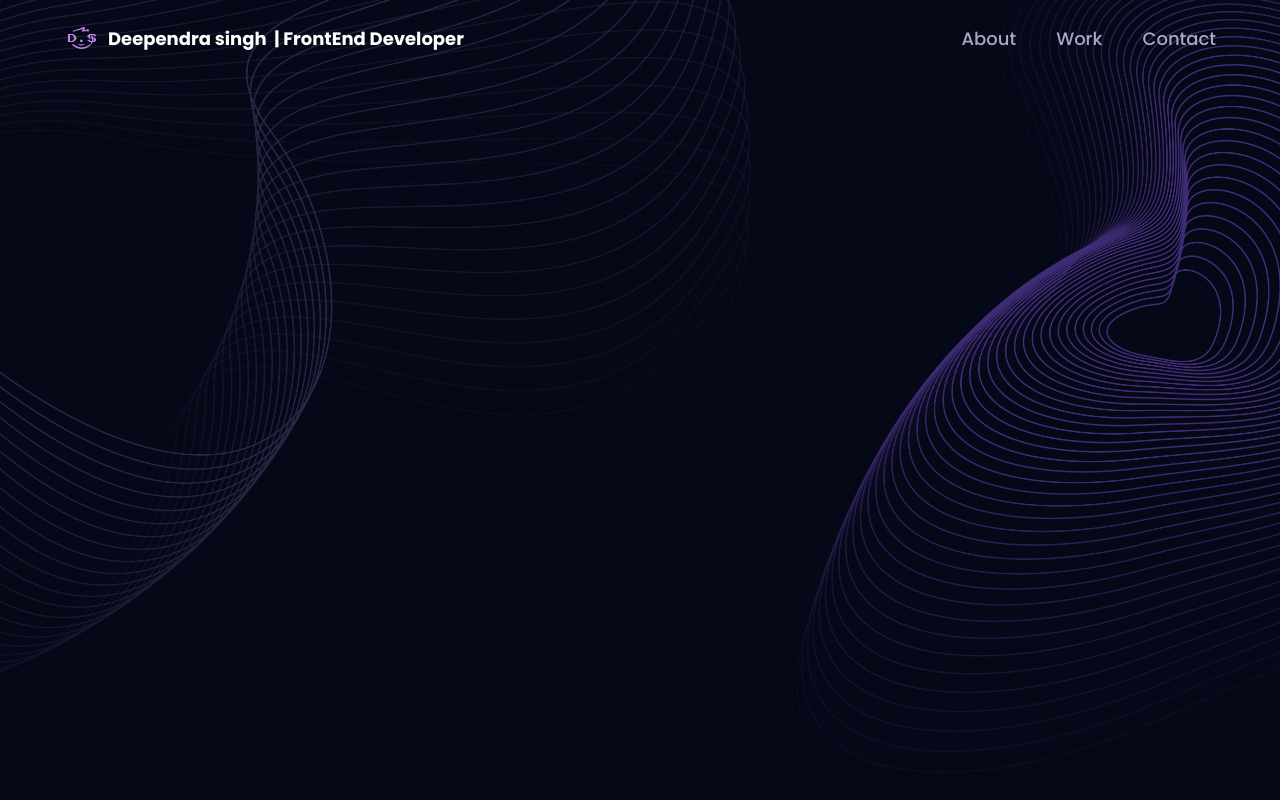
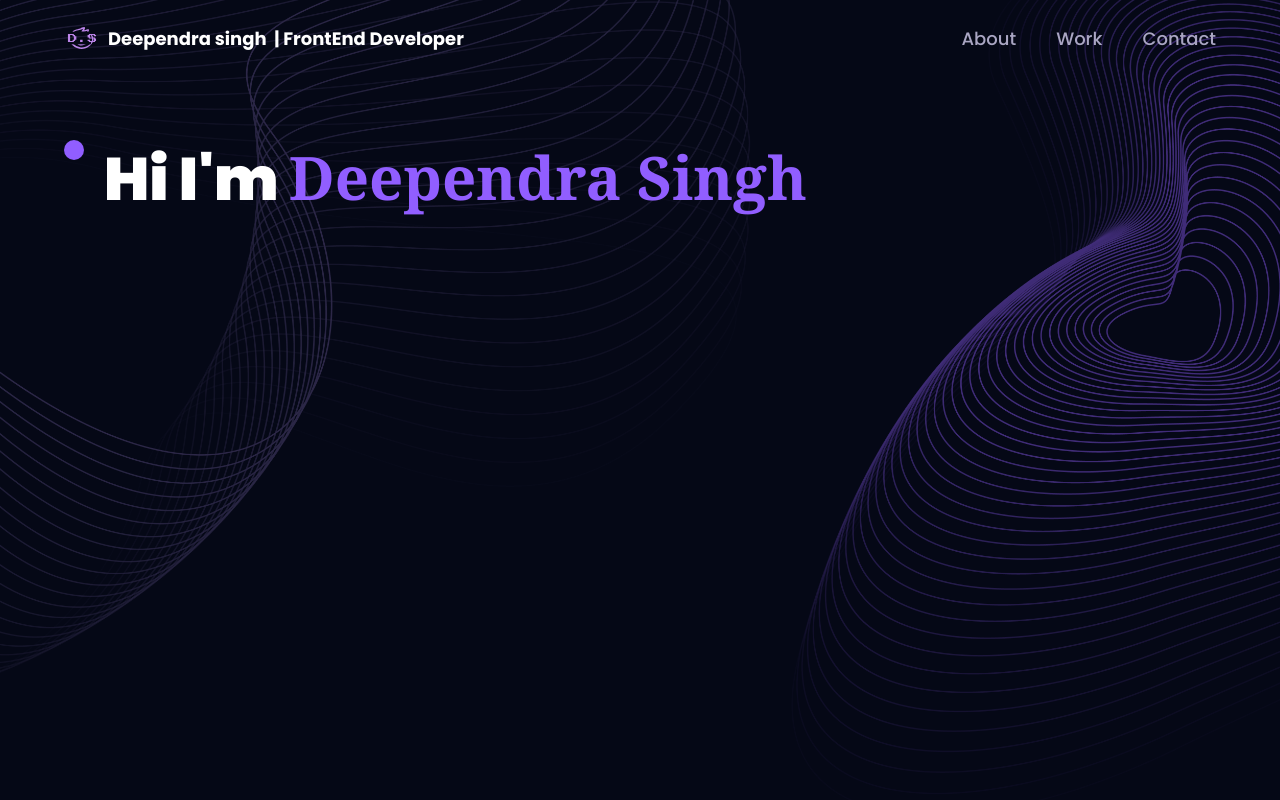
Before and after one commit to trdxlucifer/PersonalPortfolio, a React (Vite) app: page / in a window 1280 px wide. Shown: the top 800 px of the page. Built offline with nearby package versions, Linux system fonts and the light colour scheme.

Commit message:
created in hero component a name

```diff
--- a/src/components/Hero.jsx
+++ b/src/components/Hero.jsx
@@ -1,17 +1,24 @@
-import React from 'react'
-import {motion} from 'framer-motion'
-import { styles } from '../styles'
+import React from "react";
+import { motion } from "framer-motion";
+import { styles } from "../styles";
 // import {ComputersCanvas} from './canvas'
 
 const Hero = () => {
   return (
-   <section className="relative w-full h-screen mx-auto">
-   <div>
+    <section className="relative w-full h-screen mx-auto">
+    <div className={`${styles.paddingX} absolute inset-0 top-[120px] mx-w-7xl
+    mx-auto flex flex-row items-start gap-5`}>
+       <div className="flex flex-col justify-centter items-cener mt-5">
+       <div className="w-5 h-5 rounded-full bg-[#915eff]"/>
+       <div className="w-1 sm:h-80 h-40 voilet-gradient"/>
 
-   </div>
+       </div>
+       <div>
+        <h1 className={`${styles.heroHeadText} text-white`}>Hi I'm <span className="text-[#915eff] font-serif">Deependra Singh</span></h1>
+       </div>
+    </div>
+    </section>
+  );
+};
 
-   </section>
-  )
-}
-
-export default Hero
+export default Hero;
--- a/src/styles.js
+++ b/src/styles.js
@@ -4,7 +4,7 @@ const styles = {
     padding: "sm:px-16 px-6 sm:py-16 py-10",
 
     heroHeadText:
-      "font-black text-white lg:text-[80px] sm:text-[60px] xs:text-[50px] text-[40px] lg:leading-[98px] mt-2",
+      "font-black text-white lg:text-[80x] sm:text-[60px] xs:text-[50px] text-[40px] lg:leading-[98px] mt-2",
     heroSubText:
       "text-[#dfd9ff] font-medium lg:text-[30px] sm:text-[26px] xs:text-[20px] text-[16px] lg:leading-[40px]",
 
```
